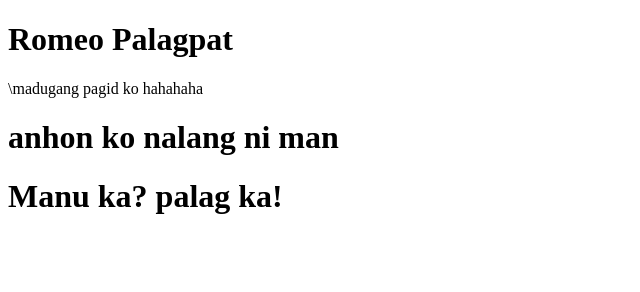
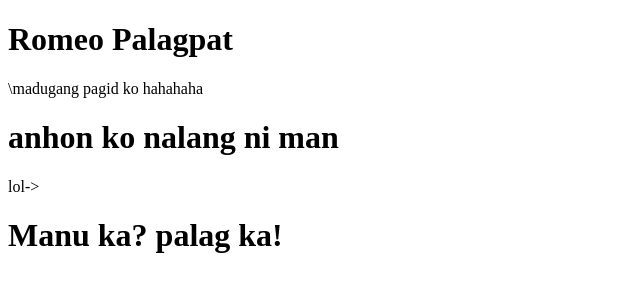
Before and after one commit to to1212e/rt.github.io, a plain HTML site: page index.html in a window 1280 px wide. Shown: the whole page, without its empty margins (0-640 px from the left). Drawn offline with Linux system fonts and the light colour scheme.

Commit message:
Update index.html

```diff
--- a/index.html
+++ b/index.html
@@ -16,8 +16,7 @@
     <!-- ma ano kadi ya hahahha -->
 <h1>anhon ko nalang ni man</h1>
     <!-- section for reviews (Jan Rian)-->
-     <!-- add miskan ano!!! -->
-    <!-- pag putu oi -->
+lol->
 
     <!-- footer (Clyde Gwapo)-->
     <h1>Manu ka? palag ka!</h1>
```
